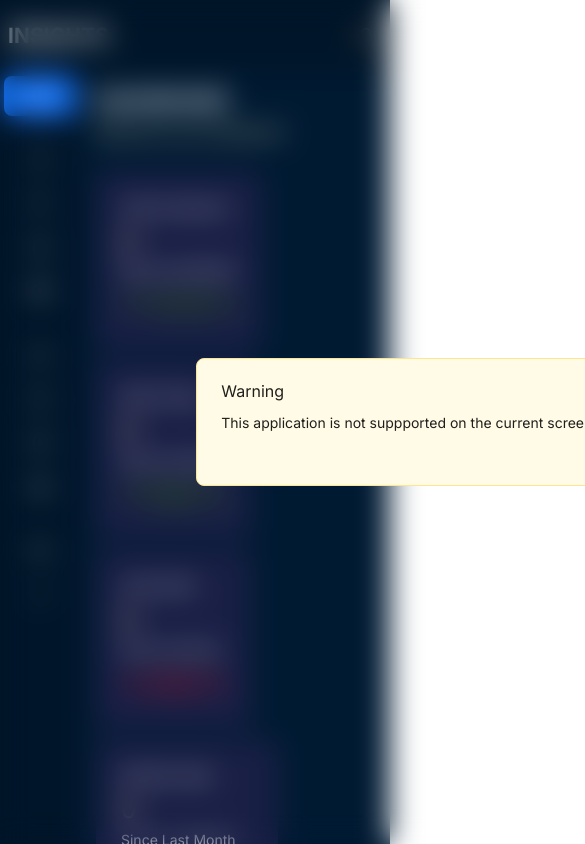
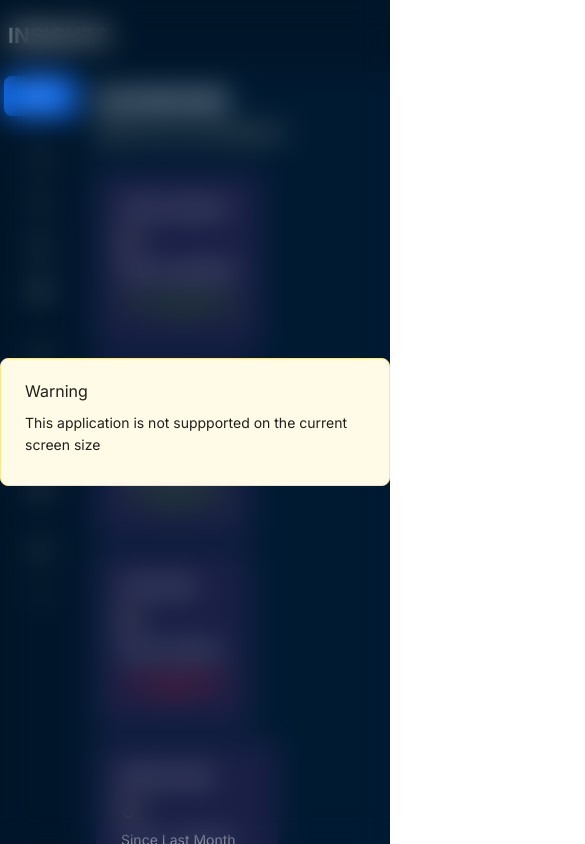
Before and after one commit to iamvishal98/Insights, a React (Vite) app in the folder client/: page /dashboard in a window 390 px wide. Shown: the top 844 px of the page, 585 px wide, since content can reach past the window. Built offline with nearby package versions, Linux system fonts and the light colour scheme; no server answers.

Commit message:
no-support-break

```diff
--- a/client/src/components/navbar/navbar.css
+++ b/client/src/components/navbar/navbar.css
@@ -50,3 +50,10 @@
     }
 
 }
+
+@media (max-width:750px) {
+   .right{
+    display: none;
+   }
+
+}
--- a/client/src/index.css
+++ b/client/src/index.css
@@ -89,7 +89,7 @@ overflow: auto;
   .no-support {
     position: absolute;
     height: 100vh;
-    width: 100vh;
+    width: 100%;
     /* margin: auto; */
     z-index: 100;
     display: flex;
```
